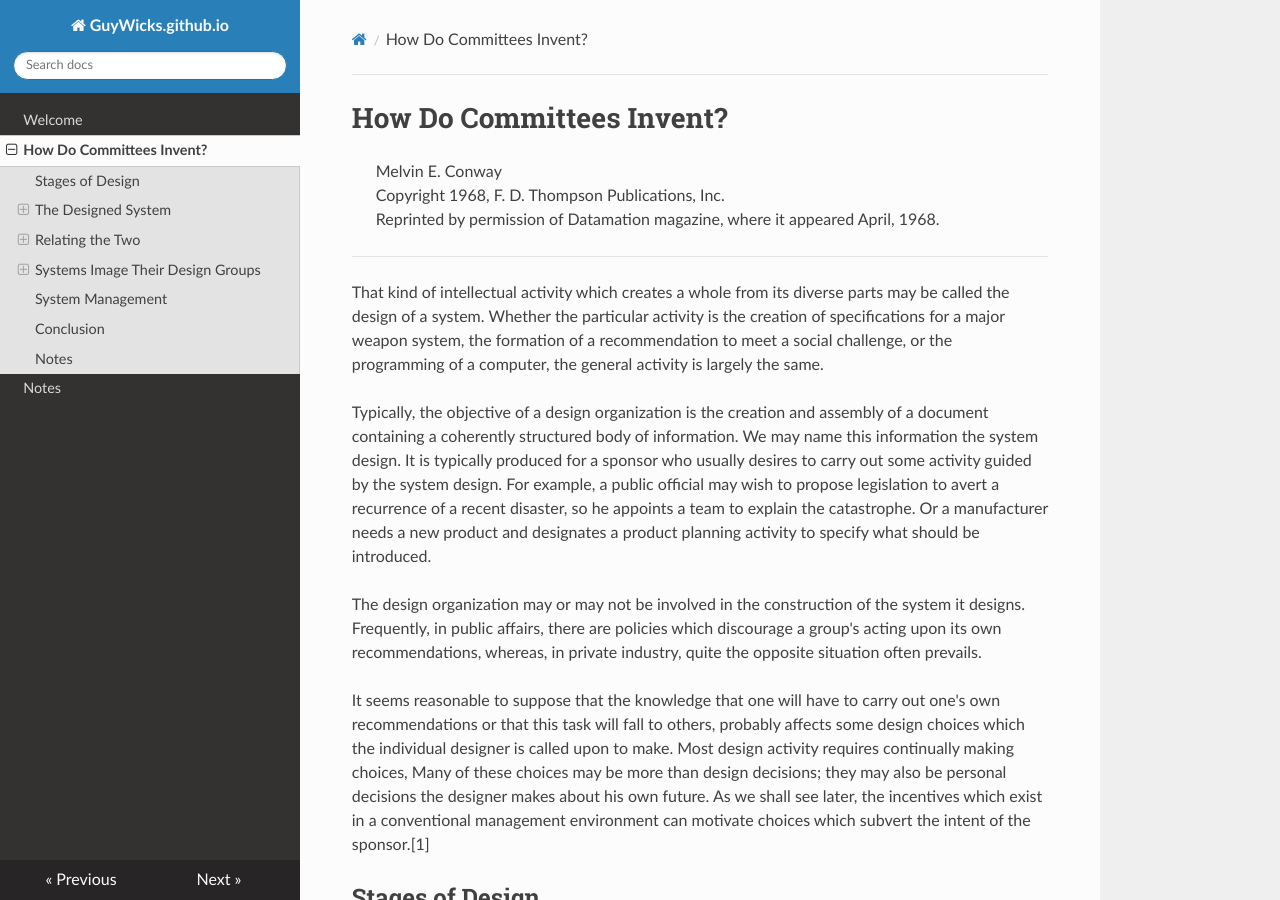
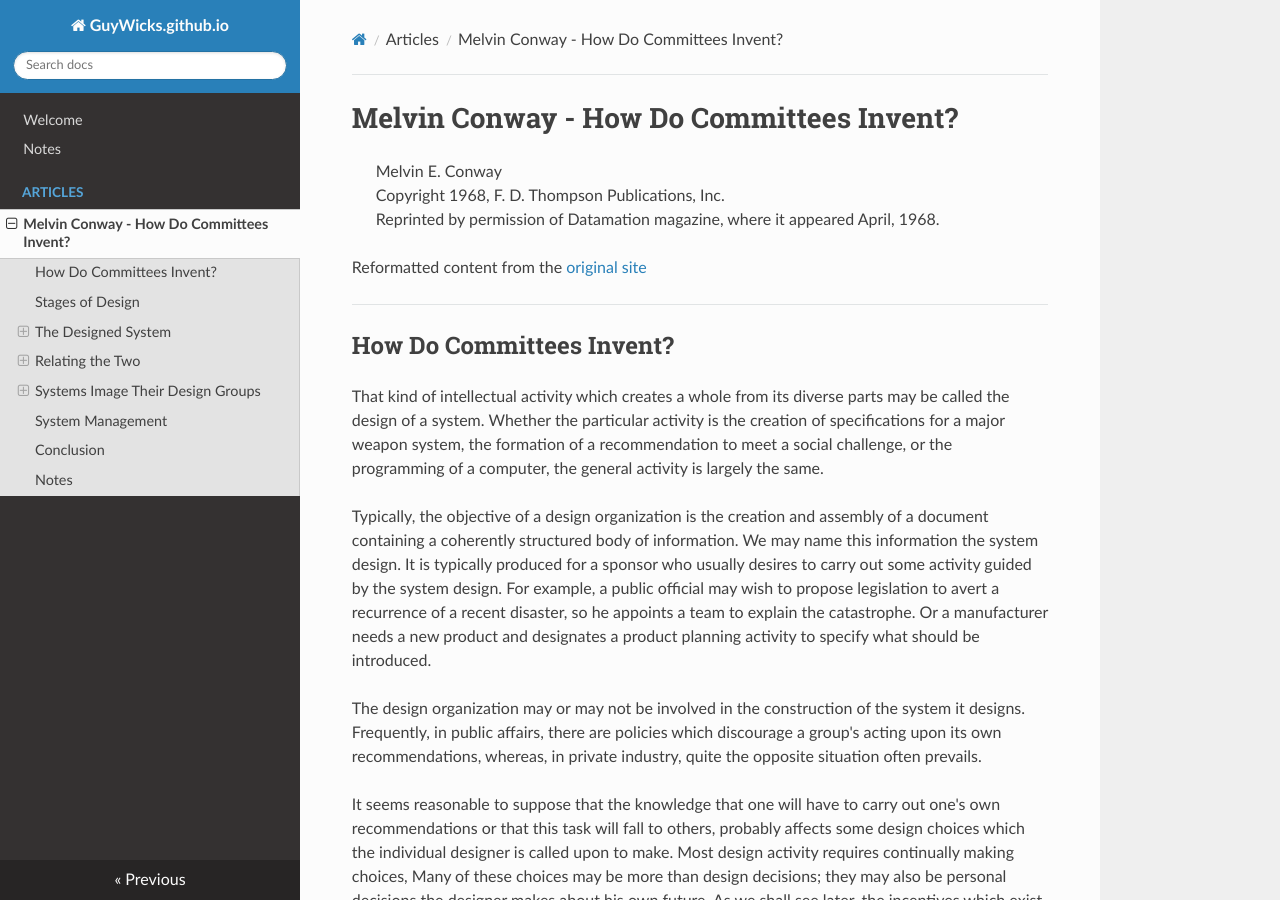
Before and after one commit to GuyWicks/guywicks.github.io, an MkDocs documentation site: the page built from docs/Articles/conway.md, in a window 1280 px wide and 900 px high. Built offline with MkDocs 1.6.1, drawn with Linux system fonts in a browser that asks for light colours; nearby versions of some CDN libraries.

```diff
--- a/docs/conway.md
+++ b/docs/Articles/conway.md
@@ -1,4 +1,4 @@
-# How Do Committees Invent?
+# Melvin Conway - How Do Committees Invent?
 
 > Melvin E. Conway
 > Copyright 1968, F. D. Thompson Publications, Inc.
@@ -6,8 +6,11 @@
 > Datamation magazine,
 > where it appeared April, 1968.
 
+Reformatted content from the [original site](https://www.melconway.com/Home/Conways_Law.html)
+
 ---
 
+## How Do Committees Invent?
 That kind of intellectual activity which creates a whole from its diverse parts may be called the design of a system. Whether the particular activity is the creation of specifications for a major weapon system, the formation of a recommendation to meet a social challenge, or the programming of a computer, the general activity is largely the same.
 
 Typically, the objective of a design organization is the creation and assembly of a document containing a coherently structured body of information. We may name this information the system design. It is typically produced for a sponsor who usually desires to carry out some activity guided by the system design. For example, a public official may wish to propose legislation to avert a recurrence of a recent disaster, so he appoints a team to explain the catastrophe. Or a manufacturer needs a new product and designates a product planning activity to specify what should be introduced.
```
